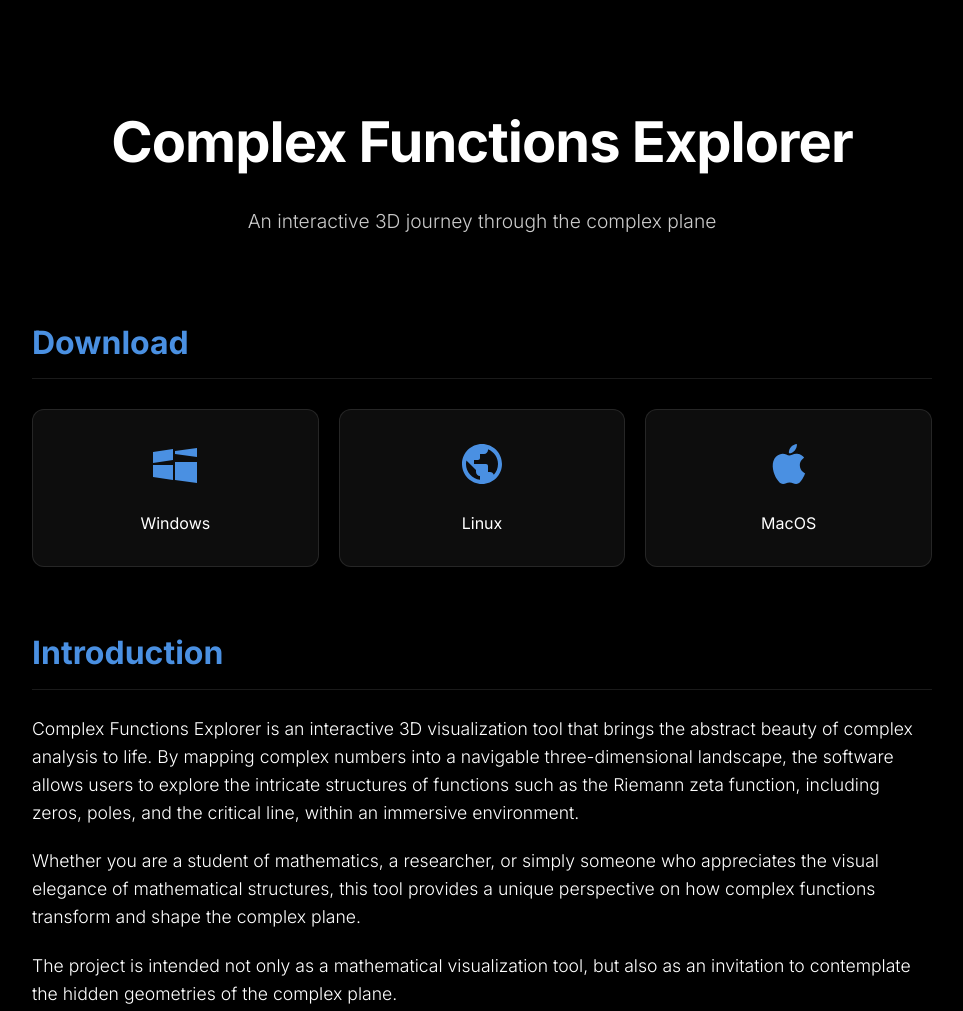
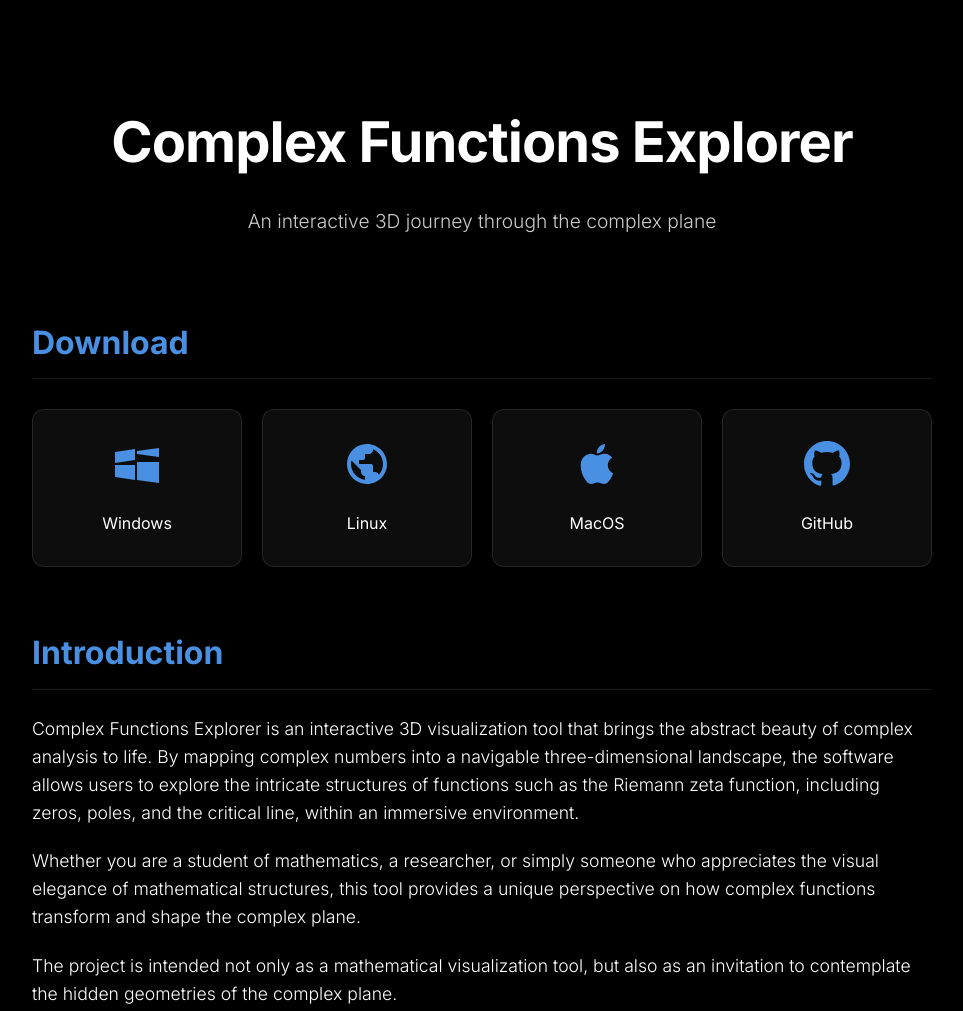
Before and after one commit to allanino/complex-functions-explorer, a plain HTML site: page docs/index.html in a window 1280 px wide. Shown: the top 1011 px of the page, without its empty margins (158-1121 px from the left). Drawn offline with nearby package versions, Linux system fonts and the light colour scheme.

Commit message:
Add Github link

```diff
--- a/docs/index.html
+++ b/docs/index.html
@@ -188,6 +188,13 @@
                     <svg viewBox="0 0 24 24"><path d="M18.71 19.5c-.83 1.24-1.71 2.45-3.1 2.48-1.34.03-1.77-.79-3.29-.79-1.53 0-2 .76-3.27.82-1.31.05-2.31-1.32-3.14-2.53C4.25 17 2.94 12.45 4.7 9.39c.87-1.52 2.43-2.48 4.12-2.51 1.28-.02 2.5.87 3.29.87.78 0 2.26-1.07 3.81-.91.65.03 2.47.26 3.64 1.98-.09.06-2.17 1.28-2.15 3.81.03 3.02 2.65 4.03 2.68 4.04-.03.07-.42 1.44-1.38 2.83M13 3.5c.73-.83 1.94-1.46 2.94-1.5.13 1.17-.36 2.35-1.04 3.19-.69.85-1.83 1.51-2.95 1.42-.15-1.15.41-2.35 1.05-3.11z"/></svg>
                     <div>MacOS</div>
                 </a>
+
+                <a href="https://github.com/allanino/complex-functions-explorer" class="download-card" target="_blank" rel="noopener noreferrer">
+                    <svg viewBox="0 0 24 24">
+                        <path d="M12 .5C5.65.5.5 5.65.5 12a11.5 11.5 0 0 0 7.86 10.92c.58.1.79-.25.79-.56v-2.17c-3.2.69-3.88-1.38-3.88-1.38-.52-1.32-1.27-1.67-1.27-1.67-1.04-.71.08-.7.08-.7 1.15.08 1.75 1.18 1.75 1.18 1.02 1.75 2.68 1.24 3.33.95.1-.74.4-1.24.72-1.53-2.55-.29-5.23-1.28-5.23-5.68 0-1.25.45-2.27 1.18-3.07-.12-.29-.51-1.46.11-3.04 0 0 .96-.31 3.15 1.17a10.9 10.9 0 0 1 5.74 0c2.19-1.48 3.15-1.17 3.15-1.17.62 1.58.23 2.75.11 3.04.73.8 1.18 1.82 1.18 3.07 0 4.41-2.69 5.38-5.25 5.67.41.35.77 1.03.77 2.08v3.08c0 .31.21.67.8.56A11.5 11.5 0 0 0 23.5 12C23.5 5.65 18.35.5 12 .5z"/>
+                    </svg>
+                    <div>GitHub</div>
+                </a>
             </div>
         </section>
 
```
